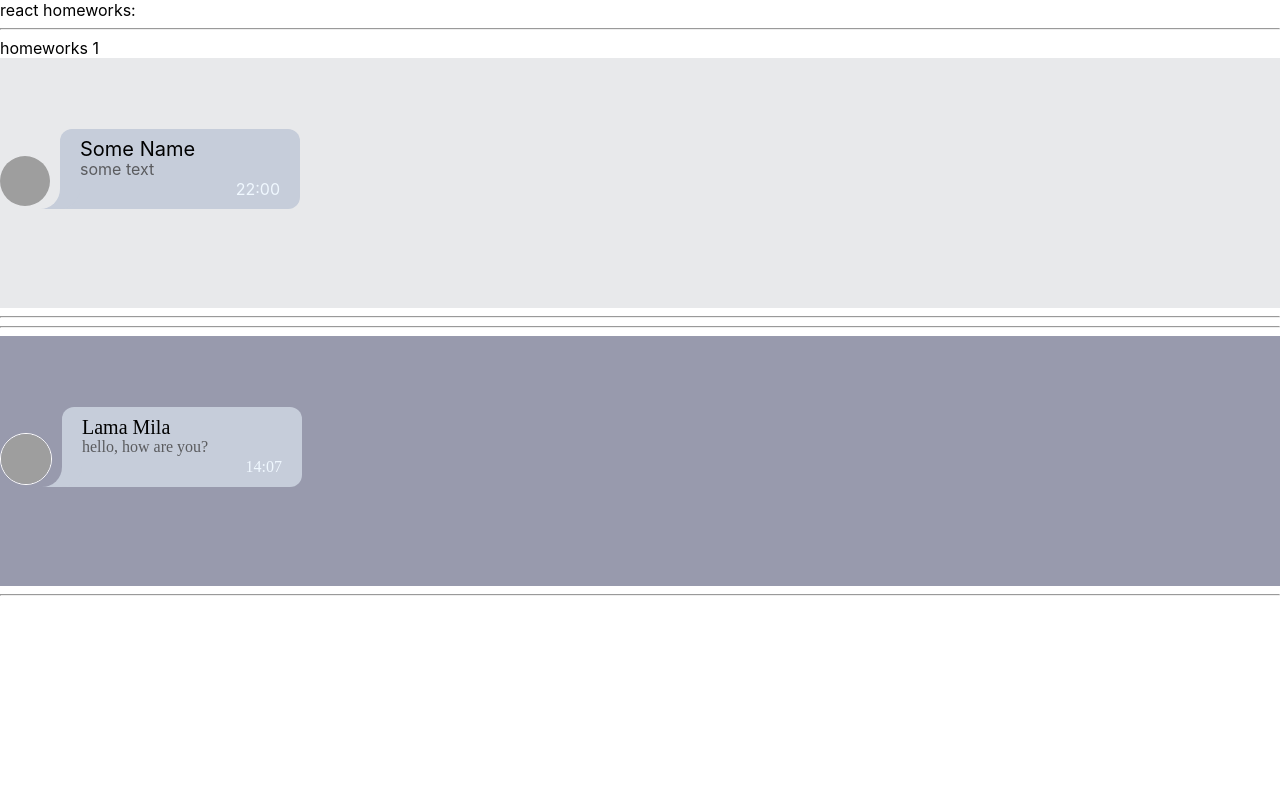
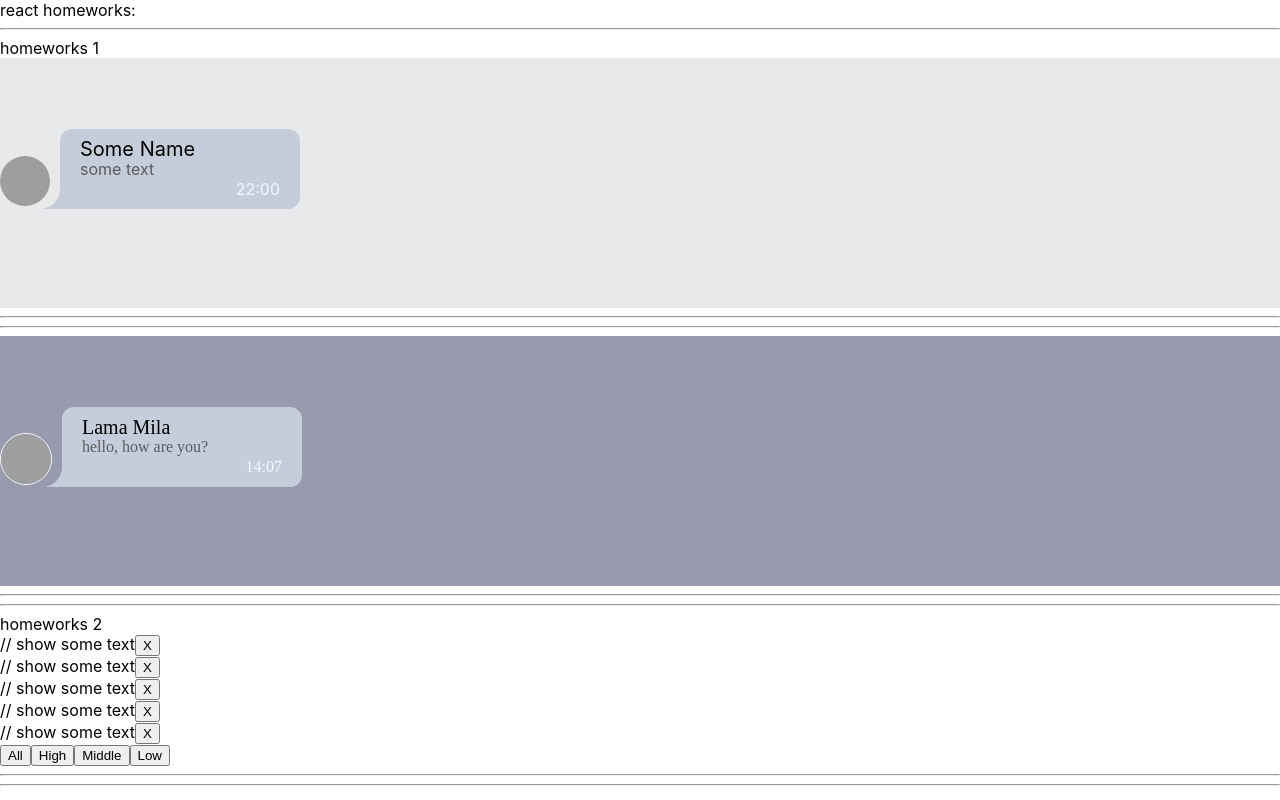
Before and after one commit to e-doschechnikova/Homework-Ignat, a React (Create React App) app: page / in a window 1280 px wide. Built offline with nearby package versions, Linux system fonts and the light colour scheme; grey boxes are pictures that could not be loaded; a web font is replaced by a local one.

Commit message:
fix type

```diff
--- a/src/p1-main/m1-ui/u1-app/App.tsx
+++ b/src/p1-main/m1-ui/u1-app/App.tsx
@@ -1,19 +1,19 @@
-import React from 'react'
-import s from './App.module.css'
-import HW1 from '../../../p2-homeworks/h1/HW1'
+import React from "react";
+import s from "./App.module.css";
+import HW1 from "../../../p2-homeworks/h1/HW1";
+import HW2 from "../../../p2-homeworks/h2/HW2";
 
 function App() {
   return (
     <div className={s.App}>
       <div>react homeworks:</div>
       <HW1 />
-            {/*<HW2/>*/}
+      <HW2 />
       {/*<HW3/>*/}
       {/*<HW4/>*/}
       {/*<HW5/>*/}
-
     </div>
-    )
+  );
 }
 
-export default App
+export default App;
--- a/src/p2-homeworks/h2/HW2.tsx
+++ b/src/p2-homeworks/h2/HW2.tsx
@@ -1,54 +1,56 @@
-import React, {useState} from 'react'
-import Affairs from './Affairs'
+import React, { useState } from "react";
+import Affairs from "./Affairs";
 
 // types
-export type AffairPriorityType = any // need to fix any
-export type AffairType = any // need to fix any
-export type FilterType = 'all' | AffairPriorityType
+export type AffairPriorityType = "high" | "low" | "middle";
+// need to fix any +
+export type AffairType = any; // need to fix any
+export type FilterType = "all" | AffairPriorityType;
 
 // constants
-const defaultAffairs: any = [ // need to fix any
-    {_id: 1, name: 'React', priority: 'high'},
-    {_id: 2, name: 'anime', priority: 'low'},
-    {_id: 3, name: 'games', priority: 'low'},
-    {_id: 4, name: 'work', priority: 'high'},
-    {_id: 5, name: 'html & css', priority: 'middle'},
-]
+const defaultAffairs: any = [
+  // need to fix any
+  { _id: 1, name: "React", priority: "high" },
+  { _id: 2, name: "anime", priority: "low" },
+  { _id: 3, name: "games", priority: "low" },
+  { _id: 4, name: "work", priority: "high" },
+  { _id: 5, name: "html & css", priority: "middle" },
+];
 
 // pure helper functions
-export const filterAffairs = (affairs: any, filter: any): any => { // need to fix any
-    if (filter === 'all') return affairs
-    else return // need to fix
-}
-export const deleteAffair = (affairs: any, _id: any): any => { // need to fix any
-    return // need to fix
-}
+export const filterAffairs = (affairs: any, filter: any): any => {
+  // need to fix any
+  if (filter === "all") return affairs;
+  else return; // need to fix
+};
+export const deleteAffair = (affairs: any, _id: number): any => {
+  // need to fix any
+  return; // need to fix
+};
 
 function HW2() {
-    const [affairs, setAffairs] = useState<any>(defaultAffairs) // need to fix any
-    const [filter, setFilter] = useState<FilterType>('all')
+  const [affairs, setAffairs] = useState<any>(defaultAffairs); // need to fix any
+  const [filter, setFilter] = useState<FilterType>("all");
 
-    const filteredAffairs = filterAffairs(affairs, filter)
-    const deleteAffairCallback = (_id: any) => setAffairs(deleteAffair(affairs, _id)) // need to fix any
+  const filteredAffairs = filterAffairs(affairs, filter);
+  const deleteAffairCallback = (_id: number) =>
+    setAffairs(deleteAffair(affairs, _id)); // need to fix any
 
   return (
     <div>
-            <hr/>
-            homeworks 2
-
-            {/*should work (должно работать)*/}
+      <hr />
+      homeworks 2{/*should work (должно работать)*/}
       <Affairs
         data={filteredAffairs}
         setFilter={setFilter}
         deleteAffairCallback={deleteAffairCallback}
       />
-
-            <hr/>
+      <hr />
       {/*для личного творчества, могу проверить*/}
       {/*<AlternativeAffairs/>*/}
-            <hr/>
+      <hr />
     </div>
-    )
+  );
 }
 
-export default HW2
+export default HW2;
```
Lines whose indentation alone changed are shown as unchanged.
